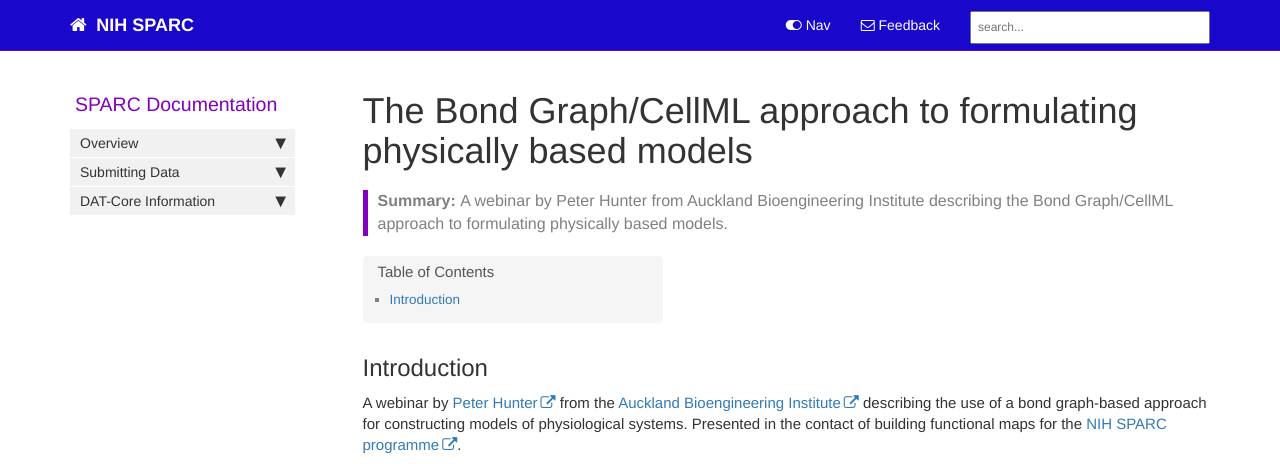
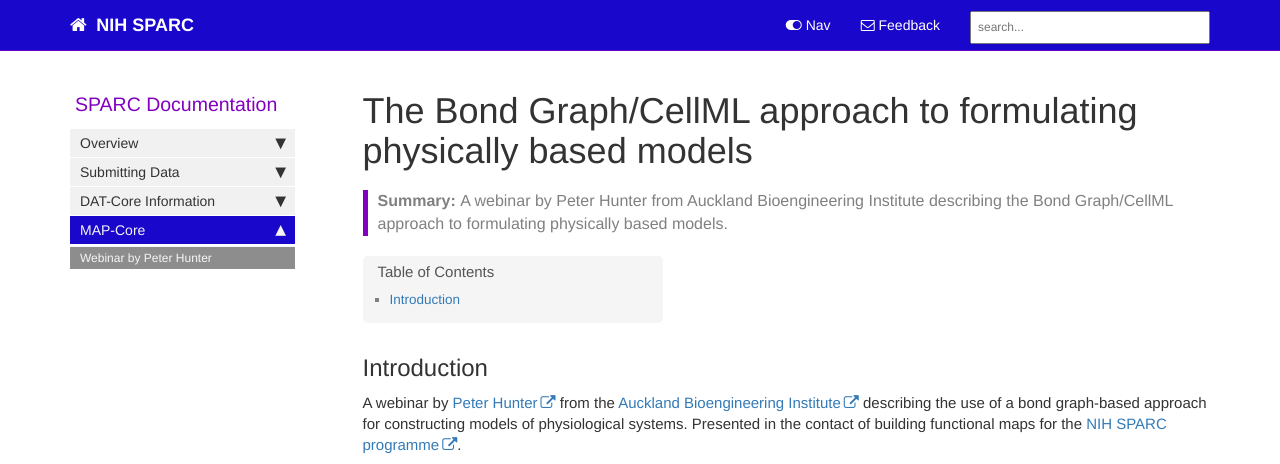
Before and after one commit to tgbugs/docs.sparc.science, a Jekyll site: the page built from pages/map_core/Webinar_by_PeterHunter.md, in a window 1280 px wide. Shown: the top 464 px of the page. Built offline with Jekyll 4.4.1, drawn with Linux system fonts in a browser that asks for light colours; nearby versions of some CDN libraries; comment, search, counter and statistics services are not loaded; grey boxes are pictures that could not be loaded.

Commit message:
New section named 'MAP-Core' under the sidebar

```diff
--- a/_data/sidebars/sparc_sidebar.yml
+++ b/_data/sidebars/sparc_sidebar.yml
@@ -36,3 +36,9 @@ entries:
     - title: DAT-Core Roadmap
       url: /dat_roadmap.html
       output: web, pdf
+  - title: MAP-Core
+    output: web, pdf
+    folderitems:
+    - title: Webinar by Peter Hunter
+      url: /Webinar_by_PeterHunter.html
+      output: web, pdf
```
